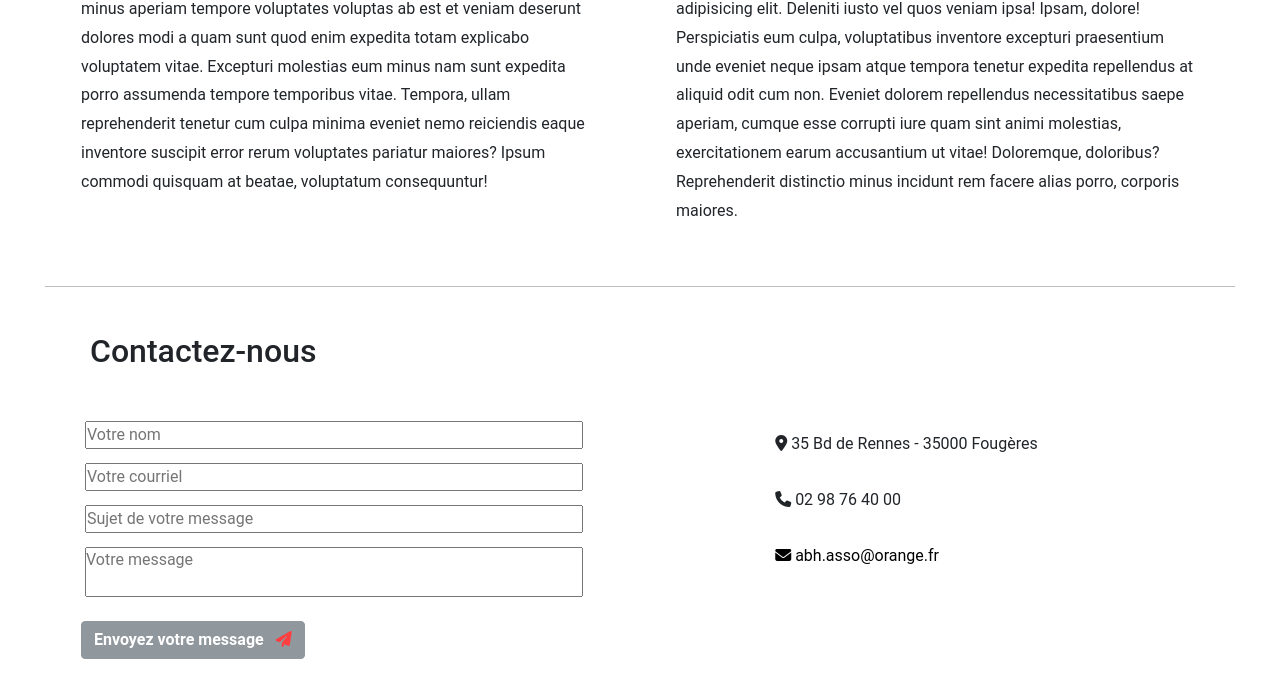
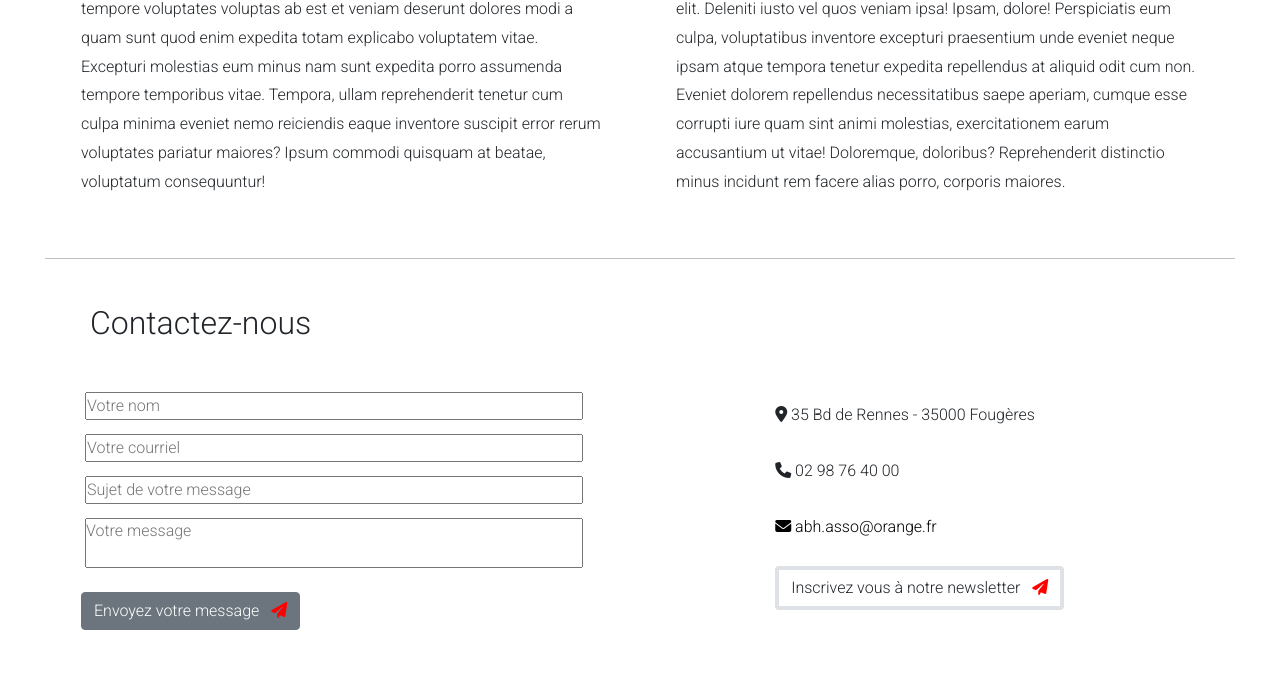
Before and after one commit to DimatDev/ABH_association, a plain HTML site: page index.html in a window 1280 px wide. Shown: the part 970-1668 px from the top of the page. Drawn offline with Linux system fonts and the light colour scheme.

Commit message:
version finale
"ajout du bouton d'inscription pour la newsletter"

```diff
--- a/index.html
+++ b/index.html
@@ -25,6 +25,12 @@
     <link
       rel="stylesheet"
       href="https://cdnjs.cloudflare.com/ajax/libs/font-awesome/6.1.1/css/all.min.css"
+    />
+    <link rel="preconnect" href="https://fonts.googleapis.com" />
+    <link rel="preconnect" href="https://fonts.gstatic.com" crossorigin />
+    <link
+      href="https://fonts.googleapis.com/css2?family=Roboto:wght@300&display=swap"
+      rel="stylesheet"
     />
     <link rel="stylesheet" href="./css/bootstrap.css" />
     <link rel="stylesheet" href="./css/style.css" />
@@ -144,7 +150,7 @@
                       ></textarea>
                     </div>
                     <button
-                      class="btn btn-secondary mt-2 fw-bold opacity-75"
+                      class="btn btn-secondary mt-2 bg-opacity-50"
                       type="button"
                     >
                       Envoyez votre message
@@ -171,6 +177,12 @@
                     <i class="icon fa-solid fa-envelope"></i>
                     abh.asso@orange.fr
                   </a>
+                </div>
+                <div class="newsletter">
+                  <button class="btn mt-2 border border-4" type="button">
+                    Inscrivez vous à notre newsletter
+                    <i class="fa-solid fa-paper-plane ps-2"></i>
+                  </button>
                 </div>
               </div>
             </div>
```
